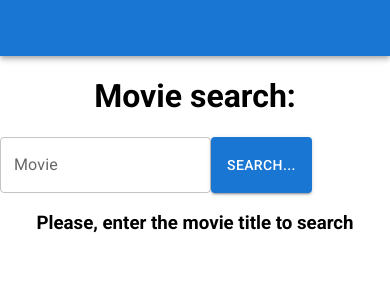
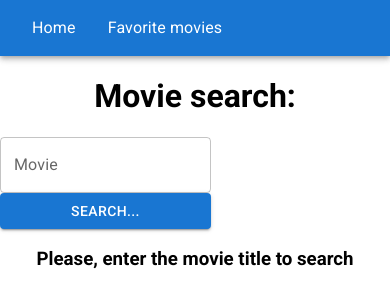
Before and after one commit to Kirill222/react_test_sigp, a React (Create React App) app: page / in a window 390 px wide. Shown: the top 306 px of the page. Built offline with nearby package versions, Linux system fonts and the light colour scheme.

Commit message:
media queries for mobile added

```diff
--- a/src/components/ResponsiveAppBar.jsx
+++ b/src/components/ResponsiveAppBar.jsx
@@ -39,7 +39,7 @@ const ResponsiveAppBar = () => {
       <Container maxWidth="xl" sx={{maxWidth: '960px', margin: '0 auto'}}>
         <Toolbar disableGutters>
 
-          <Box sx={{ flexGrow: 1, display: { xs: 'none', md: 'flex' } }}>
+          <Box sx={{ flexGrow: 1, display: 'flex' }}>
 
                 <MenuItem>
                   <Link to="/" style={{textDecoration: 'none', color: 'white'}}><Typography textAlign="center">Home</Typography></Link>
--- a/src/components/SearchBar.css
+++ b/src/components/SearchBar.css
@@ -4,3 +4,11 @@
     max-width: 960px;
     margin: 0 auto;
 }
+
+
+@media screen and (max-width: 768px) {
+    .search-elements {
+        display: flex;
+        flex-direction: column;
+    }
+}
--- a/src/components/SearchBar.jsx
+++ b/src/components/SearchBar.jsx
@@ -21,7 +21,7 @@ export const SearchBar = () => {
 
     return (
         <div className="search-bar">
-            <div>
+            <div className="search-elements">
                 <TextField id="outlined-basic" label="Movie" variant="outlined" value={inputValue} onChange={handleInputChange}/>
                 <Button variant="contained" sx={{height: '100%'}} onClick={(() => dispatch({type: 'LOAD_DATA_ON_REQUEST', payload: inputValue}))}>Search...</Button>
 
--- a/src/components/SearchResultList.css
+++ b/src/components/SearchResultList.css
@@ -7,3 +7,11 @@
 
     margin-top: 25px;
 }
+
+@media screen and (max-width: 768px) {
+
+    .search-result-list {
+        grid-template-columns: 1fr;
+    }
+
+}
```
